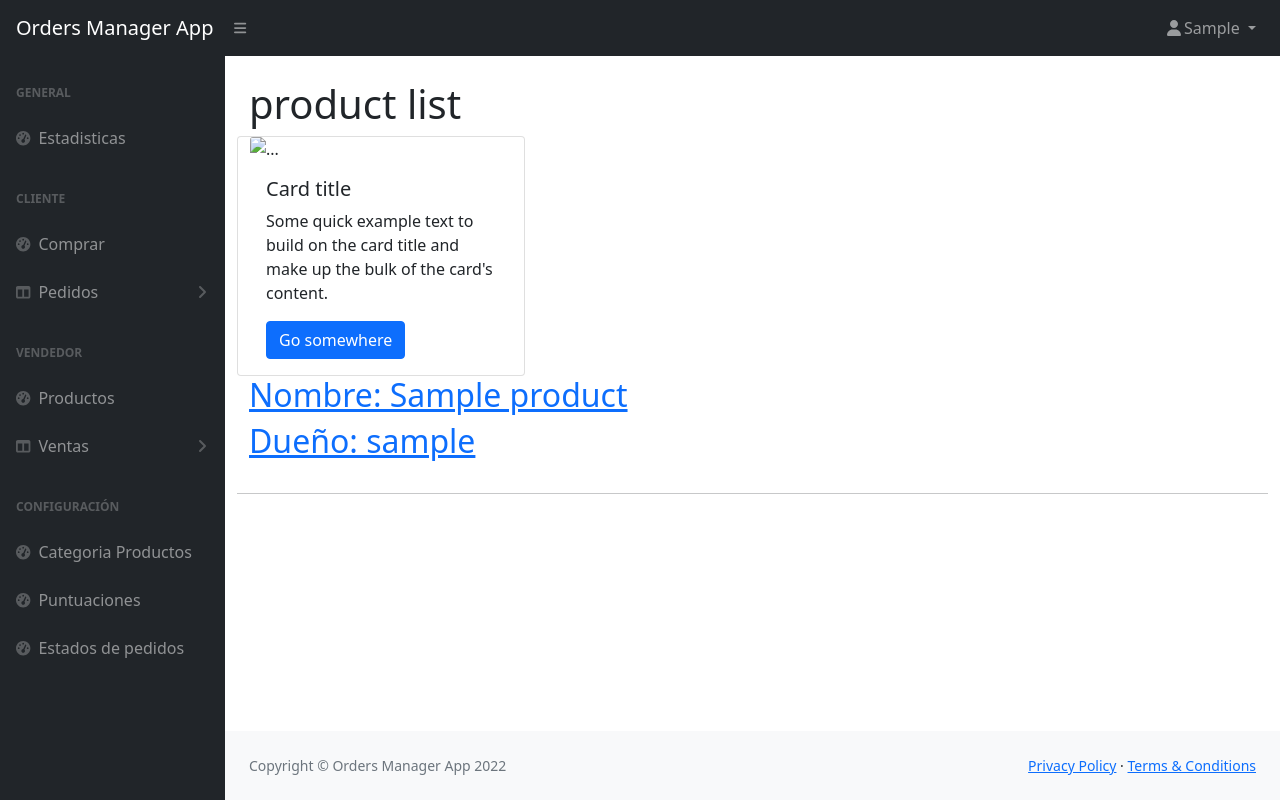
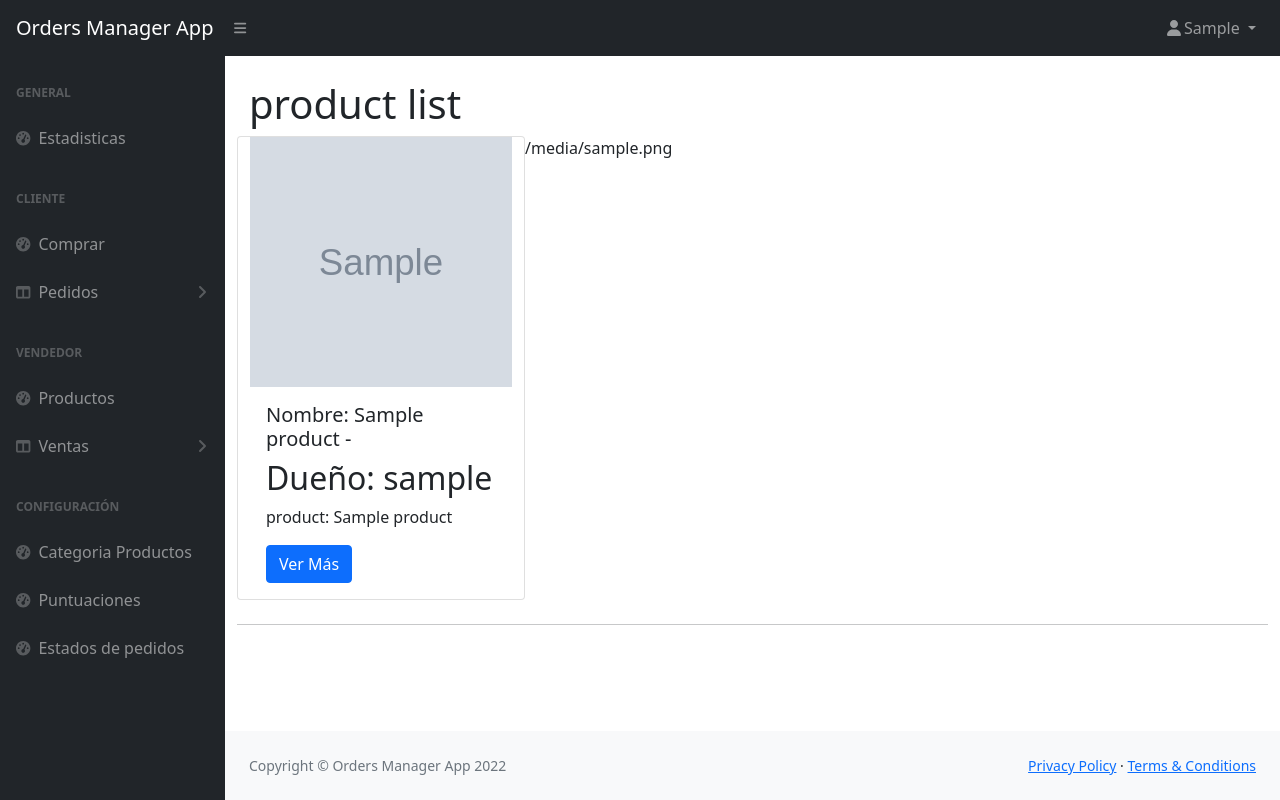
Before and after one commit to SergioBtosO/python-final-project, a Django app: page /product/ in a window 1280 px wide. Run offline with Django 4.2, Linux system fonts and the light colour scheme; a user stored in the database is signed in; tables that the repository leaves empty hold one stand-in row (values such as "Sample post"); grey boxes marked "Sample" are stand-in pictures; some libraries are stand-ins or nearby versions.

Commit message:
ajus list

```diff
--- a/orders_manager/settings.py
+++ b/orders_manager/settings.py
@@ -128,6 +128,12 @@ USE_TZ = True
 # https://docs.djangoproject.com/en/4.1/howto/static-files/
 
 STATIC_URL = 'static/'
+STATIC_ROOT = os.path.join(BASE_DIR, 'staticfiles')
+
+# Extra places for collectstatic to find static files.
+STATICFILES_DIRS = (
+    os.path.join(BASE_DIR, 'static'),
+)
 
 # Default primary key field type
 # https://docs.djangoproject.com/en/4.1/ref/settings/#default-auto-field
--- a/product/templates/product/product_list.html
+++ b/product/templates/product/product_list.html
@@ -9,29 +9,19 @@
 {% if product.user == user or user.is_superuser %}
 <!-- Post preview-->
 <div class="card" style="width: 18rem;">
-    <img src="{{product.imagen.url}}" class="card-img-top" alt="...">
+    <img height="250px" src="{{ product.image.url}}">
     <div class="card-body">
-      <h5 class="card-title">Card title</h5>
-      <p class="card-text">Some quick example text to build on the card title and make up the bulk of the card's content.</p>
-      <a href="#" class="btn btn-primary">Go somewhere</a>
+      <h5 class="card-title"> Nombre:  {{ product.name }}
+        {% if user.is_superuser %}
+        - <h2 class="post-title"> Dueño:  {{ product.user.username }}</h2>
+        {% endif %}
+    </h5>
+      <p class="card-text">{{product}}</p>
+      <a href="{% url 'product:product-detail' product.id %}" class="btn btn-primary">Ver Más</a>
     </div>
   </div>
+  {{ product.image.url }}
 
-
-<div class="post-preview">
-
-
-
-
-
-    <a href="{% url 'product:product-detail' product.id %}">
-        <h2 class="post-title"> Nombre:  {{ product.name }}</h2>
-        {% if user.is_superuser %}
-        <h2 class="post-title"> Dueño:  {{ product.user.username }}</h2>
-        {% endif %}
-    </a>
-
-</div>
 <!-- Divider-->
 <hr class="my-4" />
 {% endif %}
```
